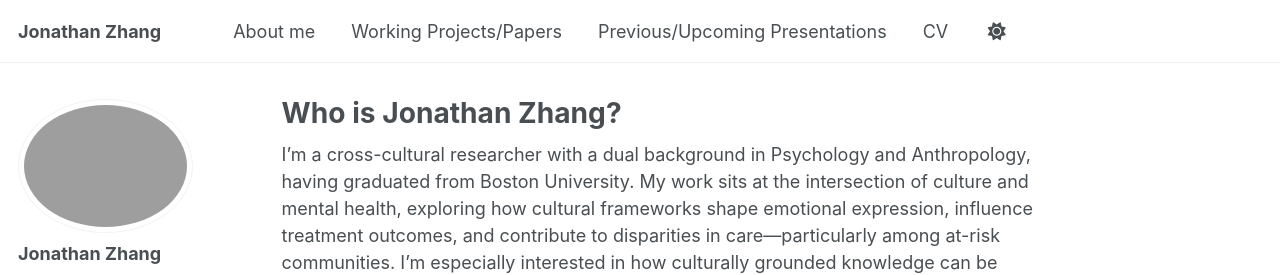
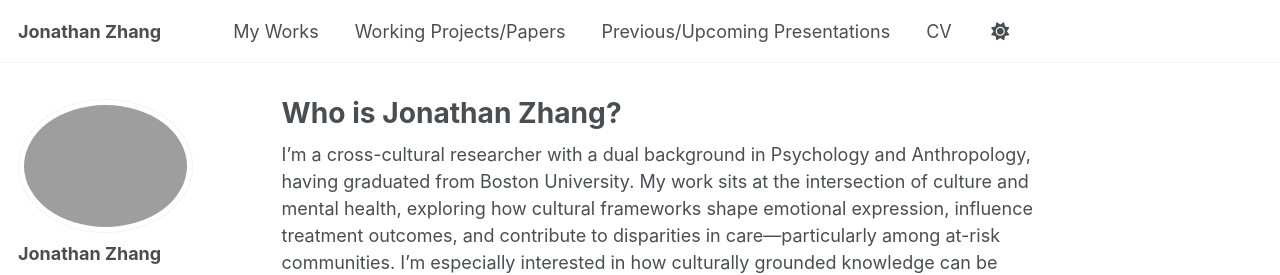
Before and after one commit to ZeddyCraft/itsjon, a Jekyll site: the page built from _pages/about.md, in a window 1280 px wide. Shown: the top 275 px of the page. Built offline with Jekyll 4.4.1, drawn with Linux system fonts in a browser that asks for light colours; some web fonts are replaced.

Commit message:
Updated works

```diff
--- a/_data/navigation.yml
+++ b/_data/navigation.yml
@@ -8,7 +8,7 @@
 #      Markdown formatted page while the second is generated using JSON.
 
 main:
-  - title: "About me"
+  - title: "My Works"
     url: /portfolio/
 
   - title: "Working Projects/Papers"
```
